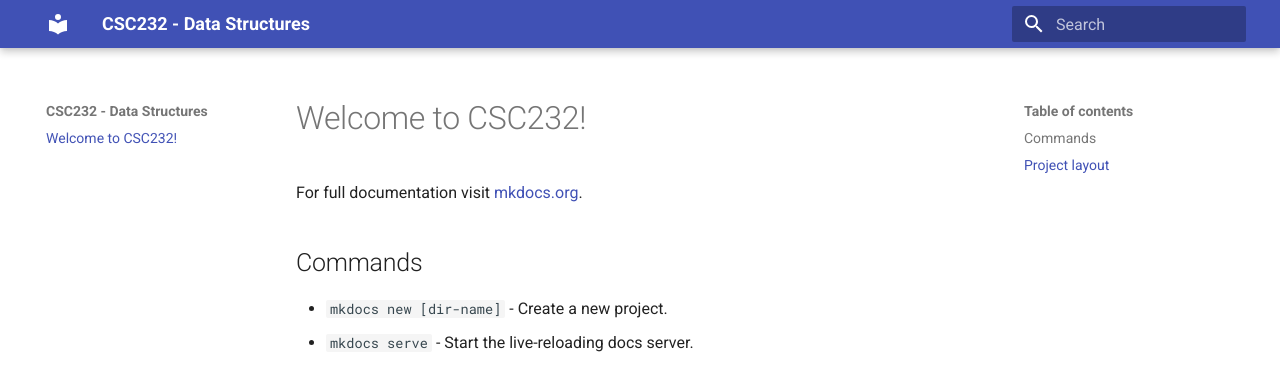
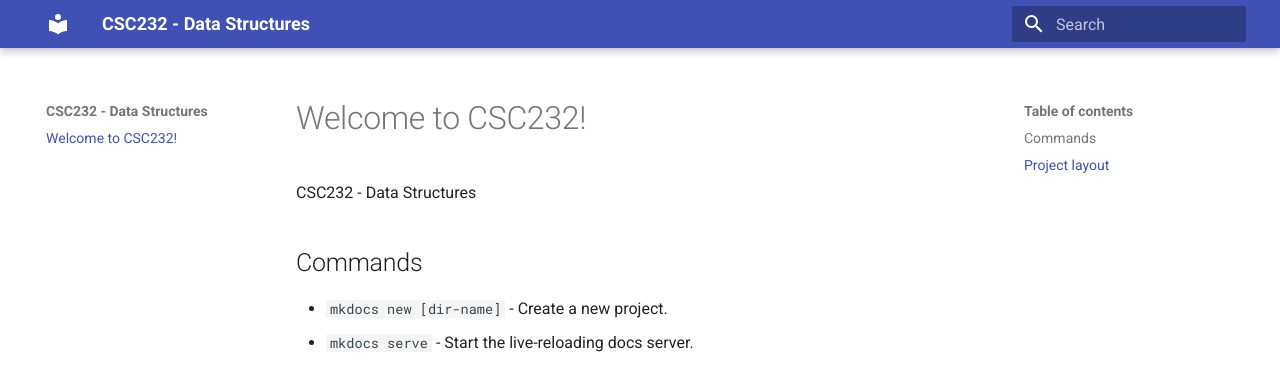
Before and after one commit to msu-csc232/tddwcpp, an MkDocs documentation site: the page built from docs/index.md, in a window 1280 px wide. Shown: the top 367 px of the page. Built offline with MkDocs 1.6.1 and Material for MkDocs 9.7.7, drawn with Linux system fonts in a browser that asks for light colours.

Commit message:
Update title.

```diff
--- a/docs/index.md
+++ b/docs/index.md
@@ -1,6 +1,6 @@
 # Welcome to CSC232!
 
-For full documentation visit [mkdocs.org](https://www.mkdocs.org).
+CSC232 - Data Structures
 
 ## Commands
 
```
